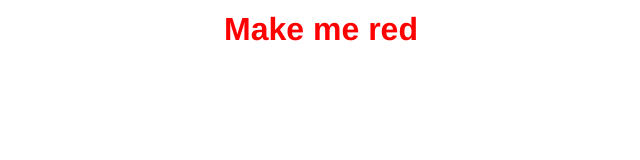
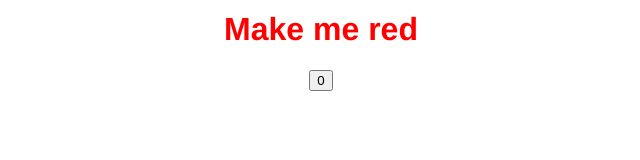
Before and after one commit to hayhyang/vue-tutorial, a Vue app: page / in a window 1280 px wide. Shown: the part 122-282 px from the top of the page, without its empty margins (319-959 px from the left). Built offline with nearby package versions, Linux system fonts and the light colour scheme.

Commit message:
4. Event Listeners

```diff
--- a/src/App.vue
+++ b/src/App.vue
@@ -2,6 +2,7 @@
   <div>{{ message }}</div>
   <p>Count is: {{counter.count}}</p>
   <h1 :class="titleClass">Make me red</h1>
+  <button @click="increment">{{counter.count}}</button>
 </template>
 
 <script>
@@ -13,6 +14,11 @@ export default {
         count: 0
       },
       titleClass: 'title'
+    }
+  },
+  methods: {
+    increment() {
+      this.counter.count++
     }
   }
 }
```
